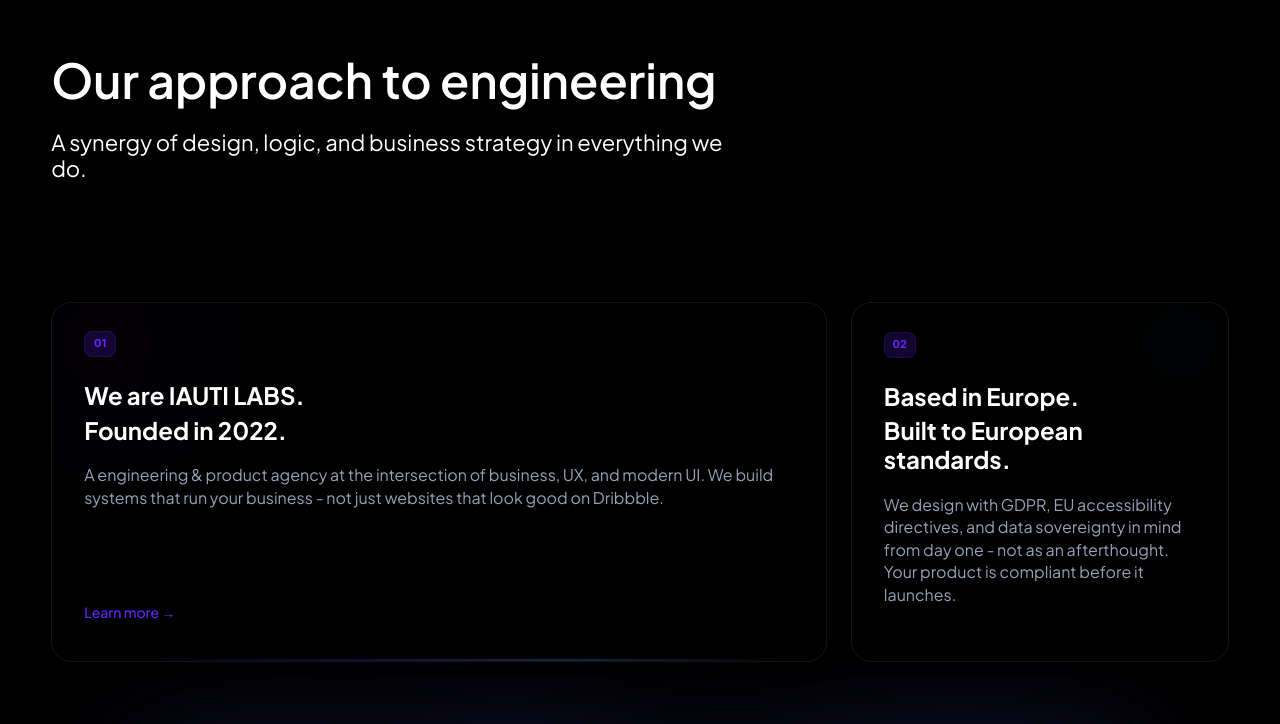
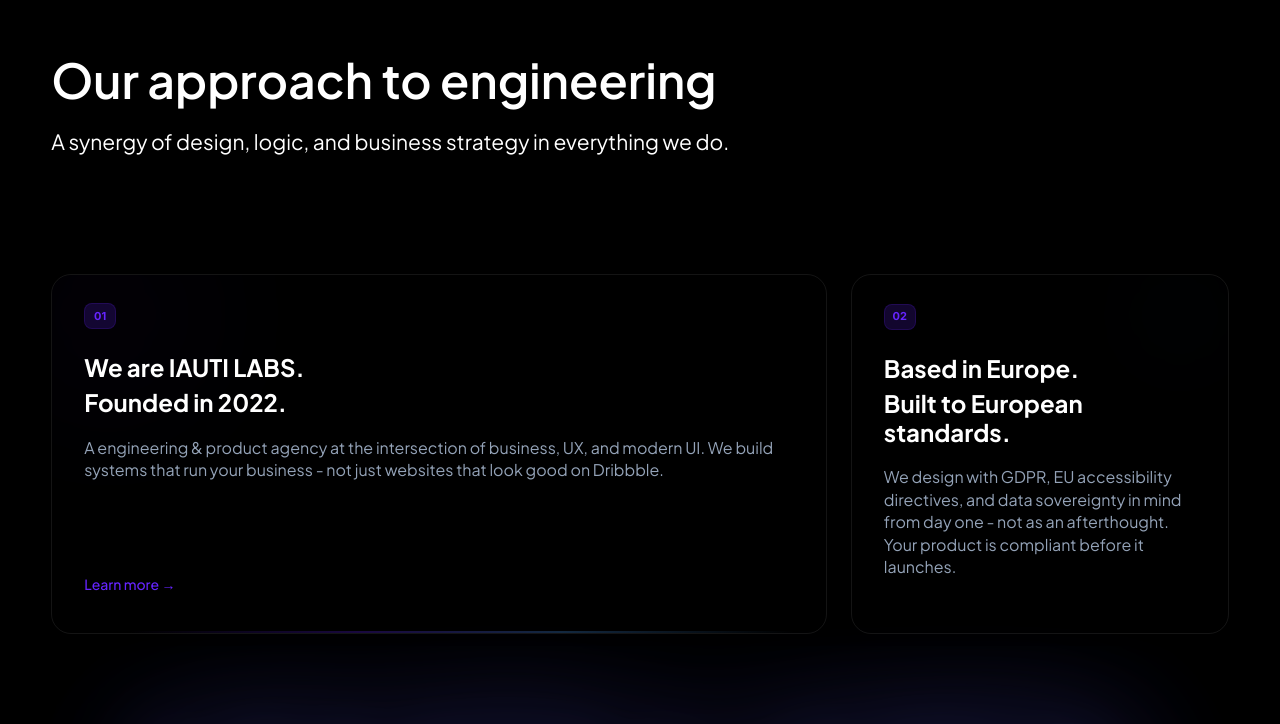
Before and after one commit to DariaSanko/landing-ai-test, a plain HTML site: page index.html in a window 1280 px wide. Shown: the top 724 px of the page. Drawn offline with Linux system fonts and the light colour scheme.

Commit message:
fix subtitle layout

```diff
--- a/styles.css
+++ b/styles.css
@@ -371,6 +371,17 @@
   }
 }
 
+@media (min-width: 1101px) {
+  .approach__header {
+    max-width: 52.5rem;
+  }
+
+  .approach__subtitle {
+    white-space: nowrap;
+    font-size: 1.3125rem;
+  }
+}
+
 @media (max-width: 1100px) {
   .approach__row {
     flex-direction: column;
```
